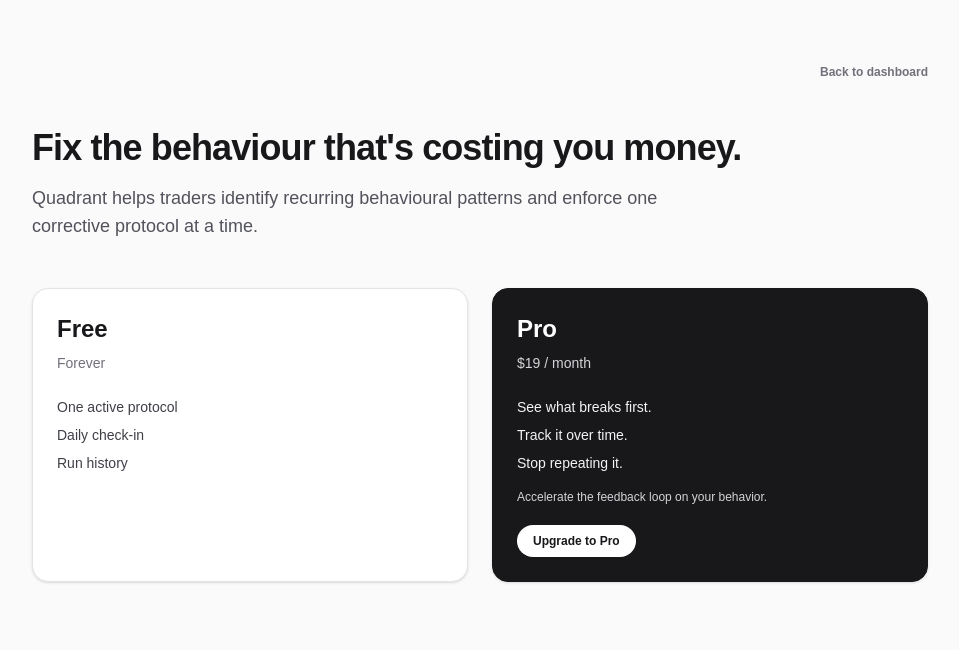
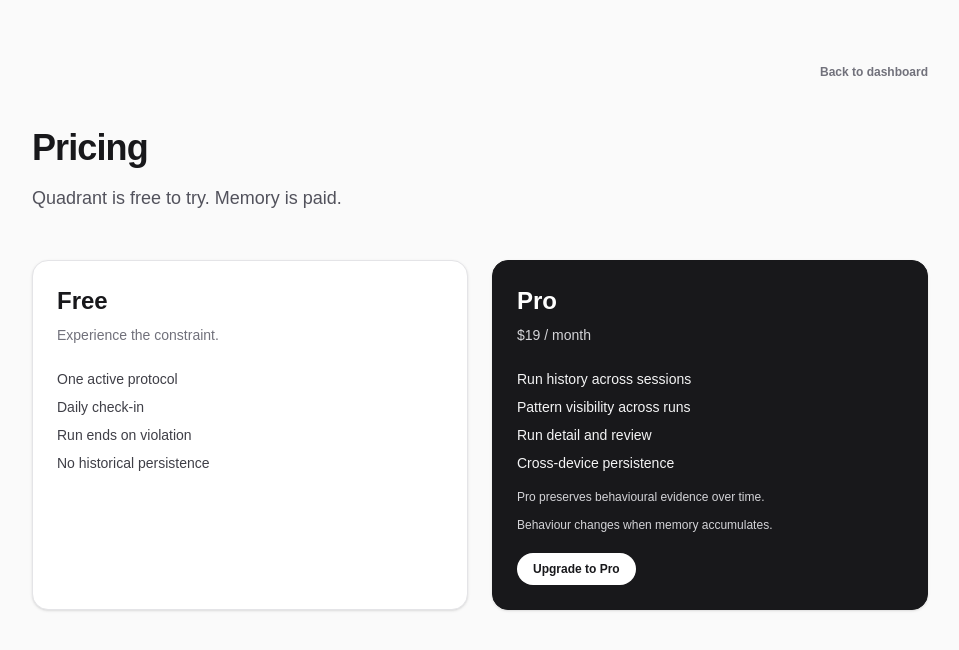
Before and after one commit to bbyjae-django-lab/quadrant, a Next.js app: page /pricing in a window 1280 px wide. Shown: the top 650 px of the page, without its empty margins (160-1119 px from the left). Built offline with nearby package versions, Linux system fonts and the light colour scheme.

Commit message:
prcingin page update

```diff
--- a/app/pricing/page.tsx
+++ b/app/pricing/page.tsx
@@ -30,11 +30,10 @@
         </div>
         <section className="space-y-4">
           <h1 className="text-4xl font-semibold tracking-tight text-zinc-900">
-            Fix the behaviour that's costing you money.
+            Pricing
           </h1>
           <p className="max-w-2xl text-lg leading-7 text-zinc-600">
-            Quadrant helps traders identify recurring behavioural patterns and
-            enforce one corrective protocol at a time.
+            Quadrant is free to try. Memory is paid.
           </p>
         </section>
 
@@ -42,12 +41,13 @@
           <div className="rounded-2xl border border-zinc-200 bg-white p-6 shadow-sm">
             <div className="space-y-2">
               <h2 className="text-2xl font-semibold text-zinc-900">Free</h2>
-              <p className="text-sm text-zinc-500">Forever</p>
+              <p className="text-sm text-zinc-500">Experience the constraint.</p>
             </div>
             <ul className="mt-6 space-y-2 text-sm text-zinc-700">
               <li>One active protocol</li>
               <li>Daily check-in</li>
-              <li>Run history</li>
+              <li>Run ends on violation</li>
+              <li>No historical persistence</li>
             </ul>
           </div>
 
@@ -59,12 +59,16 @@
               </p>
             </div>
             <ul className="mt-6 space-y-2 text-sm text-zinc-100">
-              <li>See what breaks first.</li>
-              <li>Track it over time.</li>
-              <li>Stop repeating it.</li>
+              <li>Run history across sessions</li>
+              <li>Pattern visibility across runs</li>
+              <li>Run detail and review</li>
+              <li>Cross-device persistence</li>
             </ul>
             <p className="mt-4 text-xs text-zinc-300">
-              Accelerate the feedback loop on your behavior.
+              Pro preserves behavioural evidence over time.
+            </p>
+            <p className="mt-3 text-xs text-zinc-300">
+              Behaviour changes when memory accumulates.
             </p>
             <button
               type="button"
```
